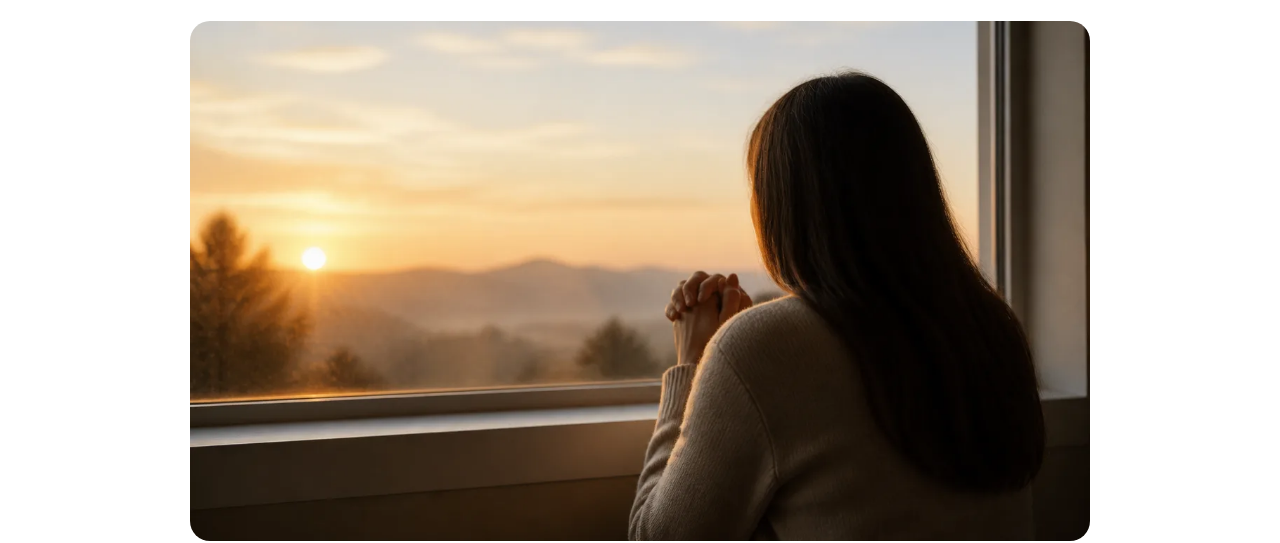
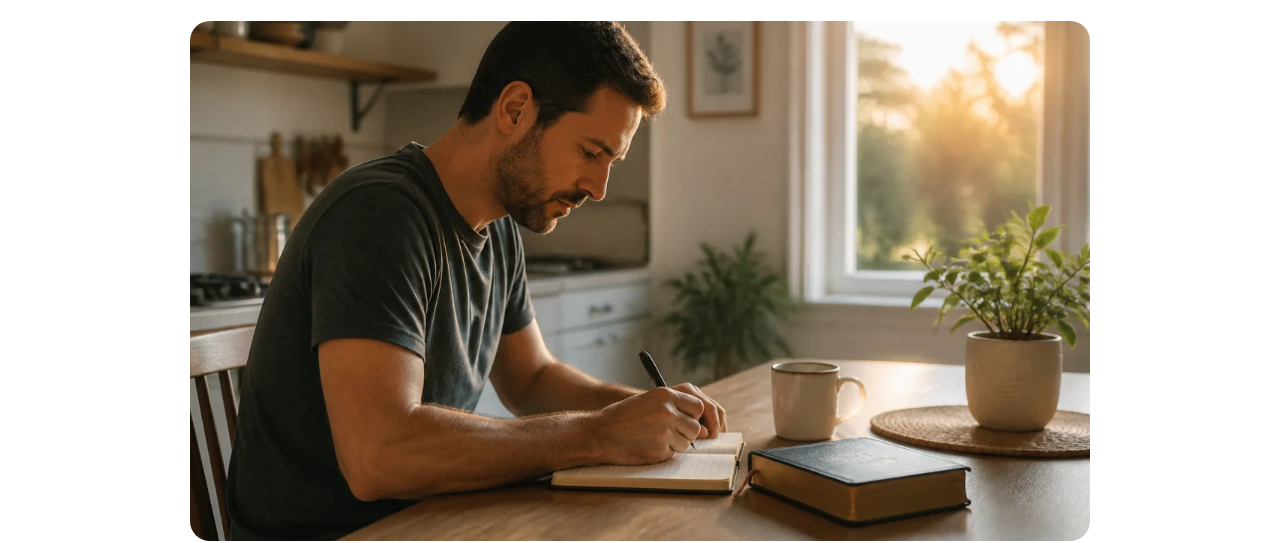
Before and after one commit to hermano-padawan/miweb, an Astro site: page /oraciones/oracion-al-comenzar-el-dia in a window 1280 px wide. Shown: the part 428-971 px from the top of the page. Built offline with nearby package versions, Linux system fonts and the light colour scheme; Astro itself is replaced by a stand-in of ours.

Commit message:
Add unique images to homepage articles

```diff
--- a/src/content/diccionario-biblico/esperanza-significado-biblico.md
+++ b/src/content/diccionario-biblico/esperanza-significado-biblico.md
@@ -1,7 +1,7 @@
 ---
 title: "Esperanza: significado bíblico"
 description: "Qué significa esperanza en la Biblia y por qué es más profunda que una expectativa optimista."
-image: "/images/diccionario-biblico/articles/fe-significado-biblico.webp"
+image: "/images/diccionario-biblico/articles/esperanza.webp"
 pubDate: 2026-08-09
 author: "Equipo Nexo Bíblico"
 category: "Diccionario bíblico"
--- a/src/content/oraciones/oracion-al-comenzar-el-dia.md
+++ b/src/content/oraciones/oracion-al-comenzar-el-dia.md
@@ -1,7 +1,7 @@
 ---
 title: "Oración para comenzar el día"
 description: "Una oración breve de gratitud, entrega y sabiduría para la jornada que comienza."
-image: "/images/oraciones/articles/oracion-ansiedad.webp"
+image: "/images/oraciones/articles/oracion-comenzar-dia.webp"
 pubDate: 2026-08-09
 author: "Equipo Nexo Bíblico"
 category: "Oración"
--- a/src/content/personajes-biblicos/abraham-historia-fe.md
+++ b/src/content/personajes-biblicos/abraham-historia-fe.md
@@ -1,7 +1,7 @@
 ---
 title: "Abraham: historia, promesa y fe"
 description: "Un recorrido por la confianza, los errores y la promesa en la vida de Abraham."
-image: "/images/personajes-biblicos/articles/david-goliat.webp"
+image: "/images/personajes-biblicos/articles/abraham.webp"
 pubDate: 2026-08-09
 author: "Equipo Nexo Bíblico"
 category: "Personajes bíblicos"
--- a/src/content/preguntas-biblicas/como-saber-si-dios-me-escucha.md
+++ b/src/content/preguntas-biblicas/como-saber-si-dios-me-escucha.md
@@ -1,7 +1,7 @@
 ---
 title: "¿Cómo saber si Dios escucha mi oración?"
 description: "Qué enseñan los salmos y Jesús sobre oración, silencio y respuestas diferentes a lo esperado."
-image: "/images/preguntas-biblicas/articles/discernir-voluntad-dios.webp"
+image: "/images/preguntas-biblicas/articles/dios-escucha-oracion.webp"
 pubDate: 2026-08-09
 author: "Equipo Nexo Bíblico"
 category: "Preguntas bíblicas"
```
Also changed, not shown: public/images/diccionario-biblico/articles/esperanza.webp (added), public/images/oraciones/articles/oracion-comenzar-dia.webp (added), public/images/personajes-biblicos/articles/abraham.webp (added), public/images/preguntas-biblicas/articles/dios-escucha-oracion.webp (added).
